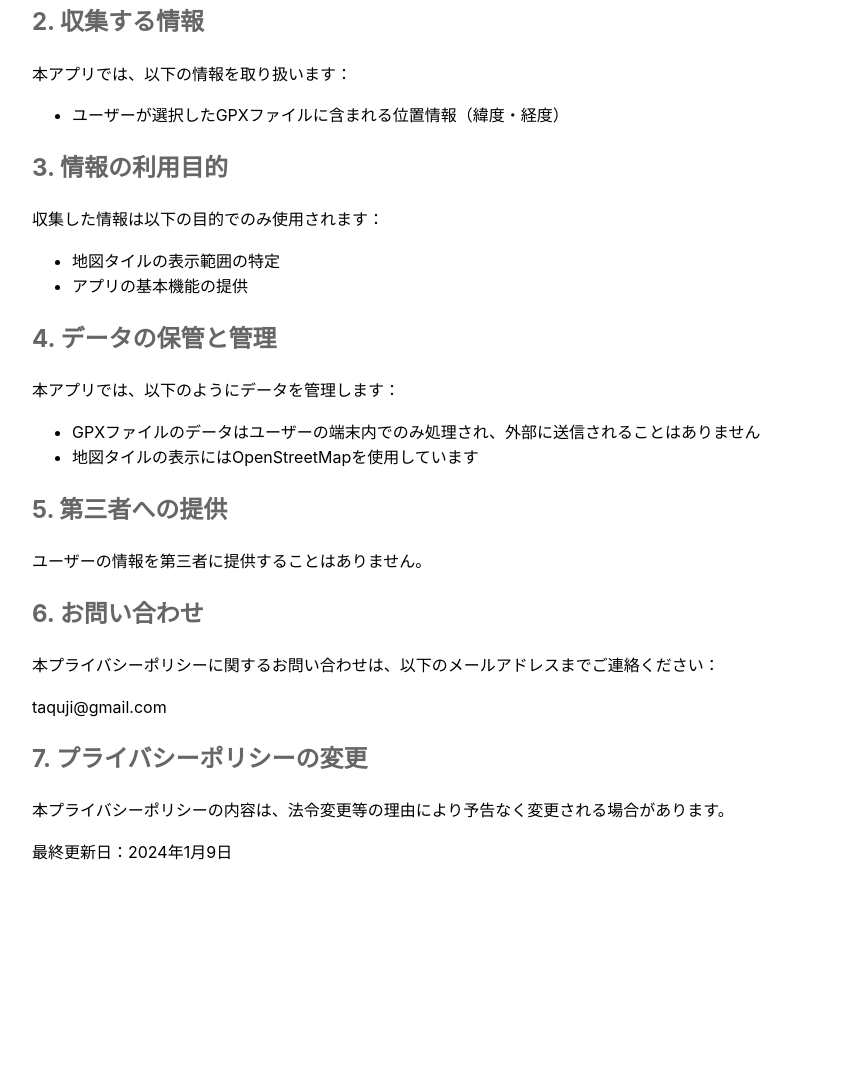
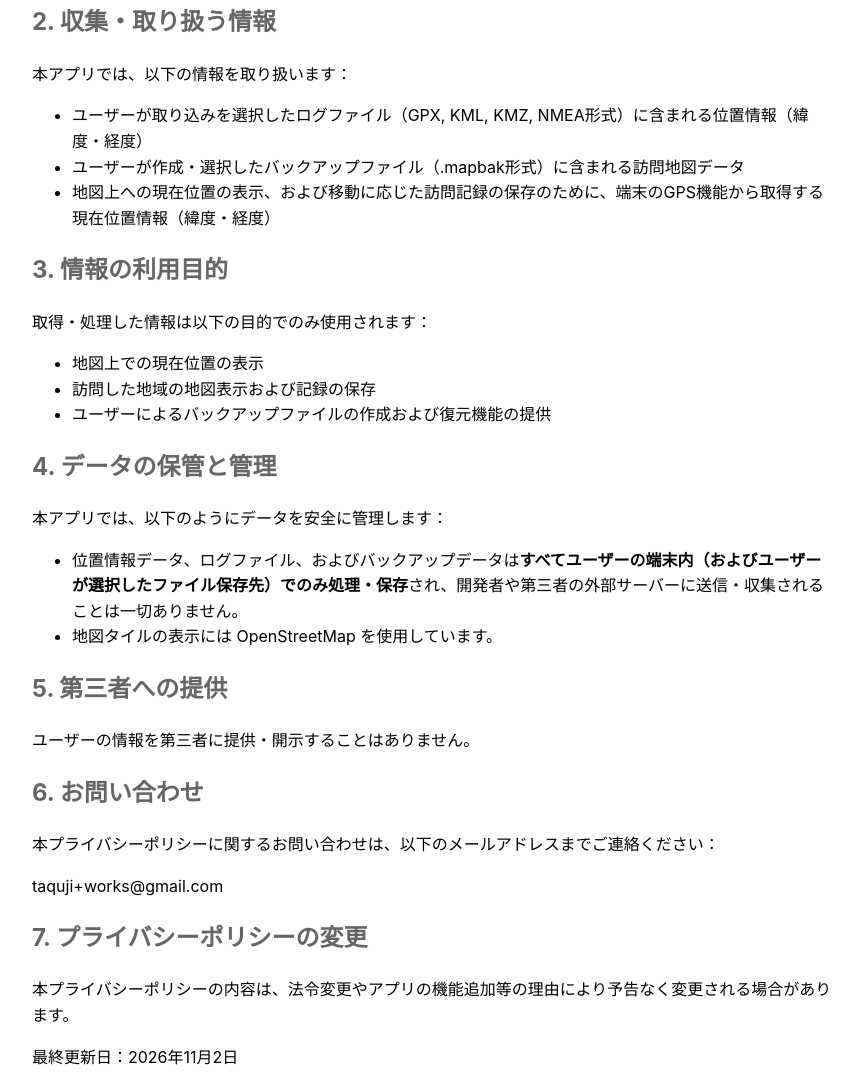
Before and after one commit to taquji/explorer_map_privacy, a plain HTML site: page index.html in a window 1280 px wide. Shown: the part 240-1313 px from the top of the page, without its empty margins (208-1061 px from the left). Before the commit the page ends 1141 px from the top, so only its background shows below. Drawn offline with Linux system fonts and the light colour scheme.

Commit message:
Update index.html

```diff
--- a/index.html
+++ b/index.html
@@ -22,36 +22,39 @@
     <h2>1. はじめに</h2>
     <p>本プライバシーポリシーは、「探検地図」アプリケーション（以下「本アプリ」）の利用において、ユーザーの個人情報およびデータの取り扱いについて説明するものです。</p>
 
-    <h2>2. 収集する情報</h2>
+    <h2>2. 収集・取り扱う情報</h2>
     <p>本アプリでは、以下の情報を取り扱います：</p>
     <ul>
-        <li>ユーザーが選択したGPXファイルに含まれる位置情報（緯度・経度）</li>
+        <li>ユーザーが取り込みを選択したログファイル（GPX, KML, KMZ, NMEA形式）に含まれる位置情報（緯度・経度）</li>
+        <li>ユーザーが作成・選択したバックアップファイル（.mapbak形式）に含まれる訪問地図データ</li>
+        <li>地図上への現在位置の表示、および移動に応じた訪問記録の保存のために、端末のGPS機能から取得する現在位置情報（緯度・経度）</li>
     </ul>
 
     <h2>3. 情報の利用目的</h2>
-    <p>収集した情報は以下の目的でのみ使用されます：</p>
+    <p>取得・処理した情報は以下の目的でのみ使用されます：</p>
     <ul>
-        <li>地図タイルの表示範囲の特定</li>
-        <li>アプリの基本機能の提供</li>
+        <li>地図上での現在位置の表示</li>
+        <li>訪問した地域の地図表示および記録の保存</li>
+        <li>ユーザーによるバックアップファイルの作成および復元機能の提供</li>
     </ul>
 
     <h2>4. データの保管と管理</h2>
-    <p>本アプリでは、以下のようにデータを管理します：</p>
+    <p>本アプリでは、以下のようにデータを安全に管理します：</p>
     <ul>
-        <li>GPXファイルのデータはユーザーの端末内でのみ処理され、外部に送信されることはありません</li>
-        <li>地図タイルの表示にはOpenStreetMapを使用しています</li>
+        <li>位置情報データ、ログファイル、およびバックアップデータは<b>すべてユーザーの端末内（およびユーザーが選択したファイル保存先）でのみ処理・保存</b>され、開発者や第三者の外部サーバーに送信・収集されることは一切ありません。</li>
+        <li>地図タイルの表示には OpenStreetMap を使用しています。</li>
     </ul>
 
     <h2>5. 第三者への提供</h2>
-    <p>ユーザーの情報を第三者に提供することはありません。</p>
+    <p>ユーザーの情報を第三者に提供・開示することはありません。</p>
 
     <h2>6. お問い合わせ</h2>
     <p>本プライバシーポリシーに関するお問い合わせは、以下のメールアドレスまでご連絡ください：</p>
-    <p>taquji@gmail.com</p>
+    <p>taquji+works@gmail.com</p>
 
     <h2>7. プライバシーポリシーの変更</h2>
-    <p>本プライバシーポリシーの内容は、法令変更等の理由により予告なく変更される場合があります。</p>
+    <p>本プライバシーポリシーの内容は、法令変更やアプリの機能追加等の理由により予告なく変更される場合があります。</p>
 
-    <p>最終更新日：2024年1月9日</p>
+    <p>最終更新日：2026年11月2日</p>
 </body>
 </html>
```
